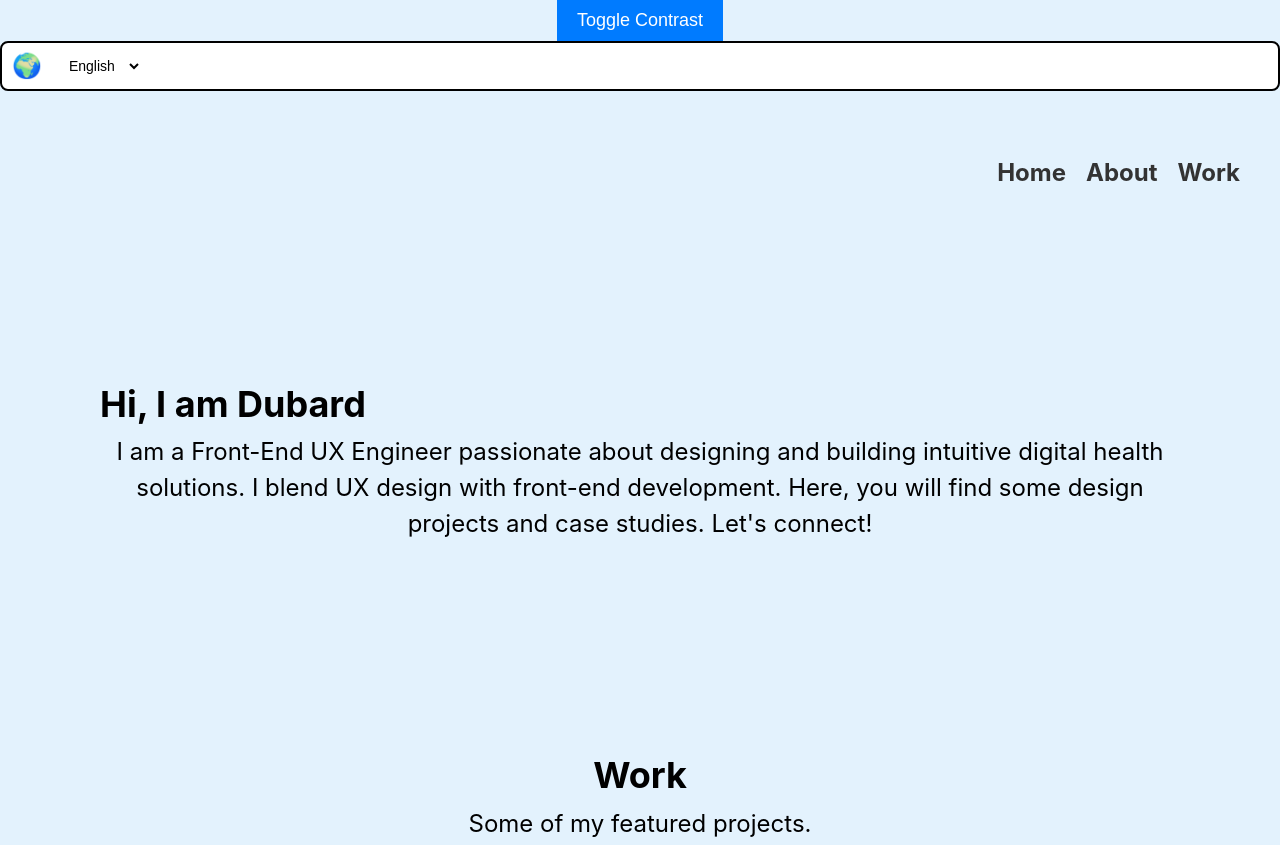
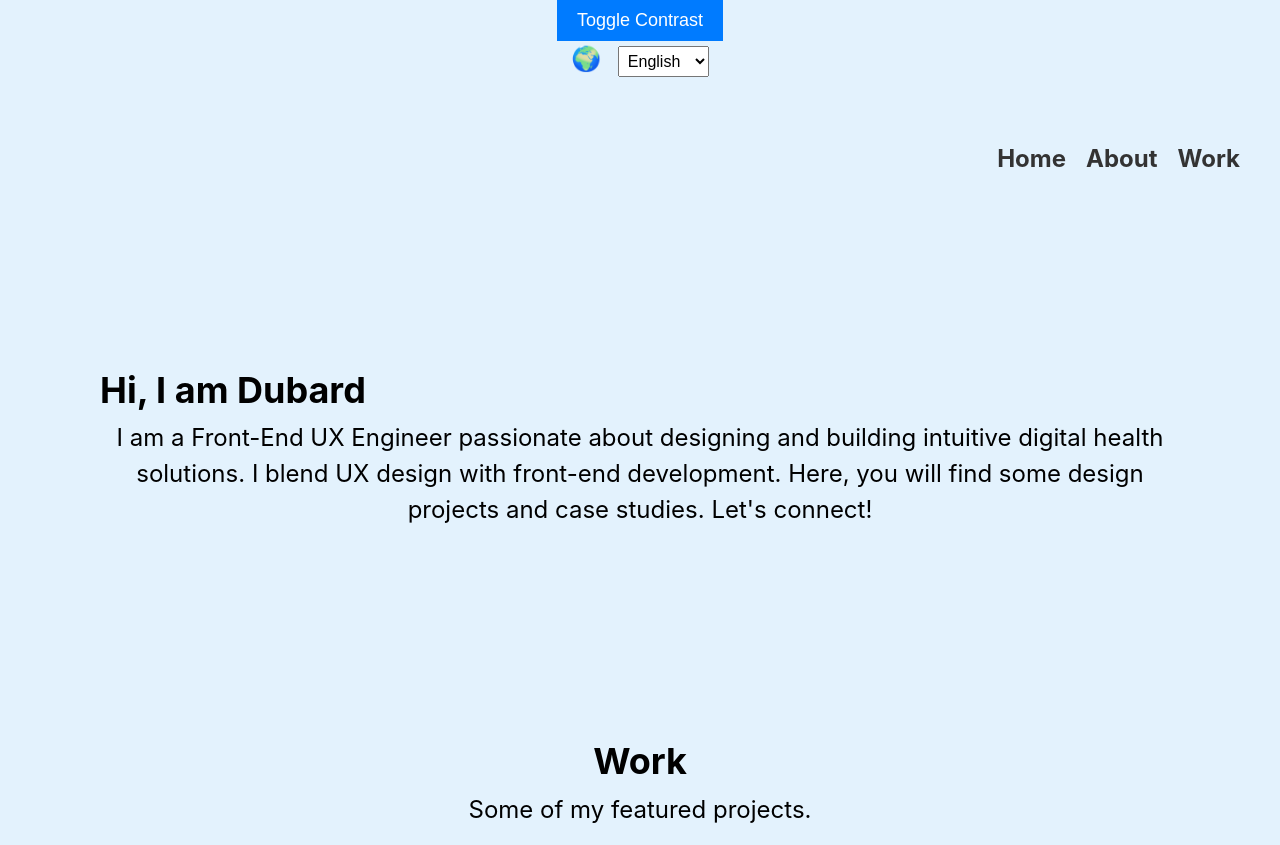
Before and after one commit to JonesDubard/jonesdubard, a plain HTML site: page index.html in a window 1280 px wide. Shown: the top 845 px of the page. Drawn offline with Linux system fonts and the light colour scheme.

Commit message:
Update styles.css

```diff
--- a/styles.css
+++ b/styles.css
@@ -139,32 +139,3 @@ nav {
 .high-contrast .nav-links li a {
     color: #FFD700;
 }
-
-.language-container {
-    display: flex;
-    align-items: center;
-    gap: 8px;
-    background-color: #fff;
-    border: 2px solid #000;
-    padding: 5px 10px;
-    border-radius: 8px;
-    cursor: pointer;
-}
-
-#language-switcher {
-    font-size: 14px;
-    background: none;
-    border: none;
-    outline: none;
-    cursor: pointer;
-}
-
-#language-switcher:hover {
-    background-color: #f0f0f0;
-}
-
-/* Improves visibility */
-#language-switcher option {
-    background: #fff;
-    color: #000;
-}
```
